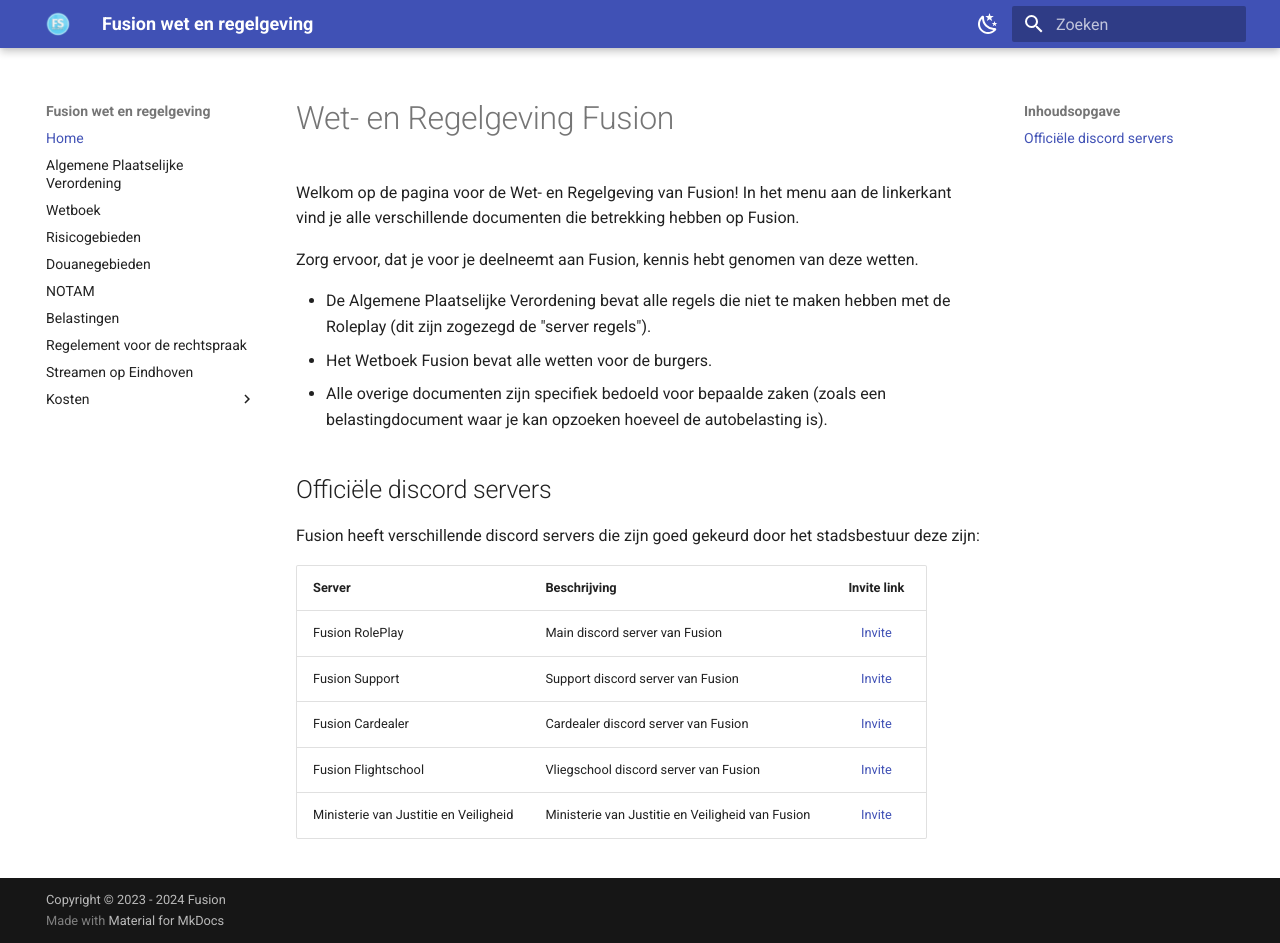
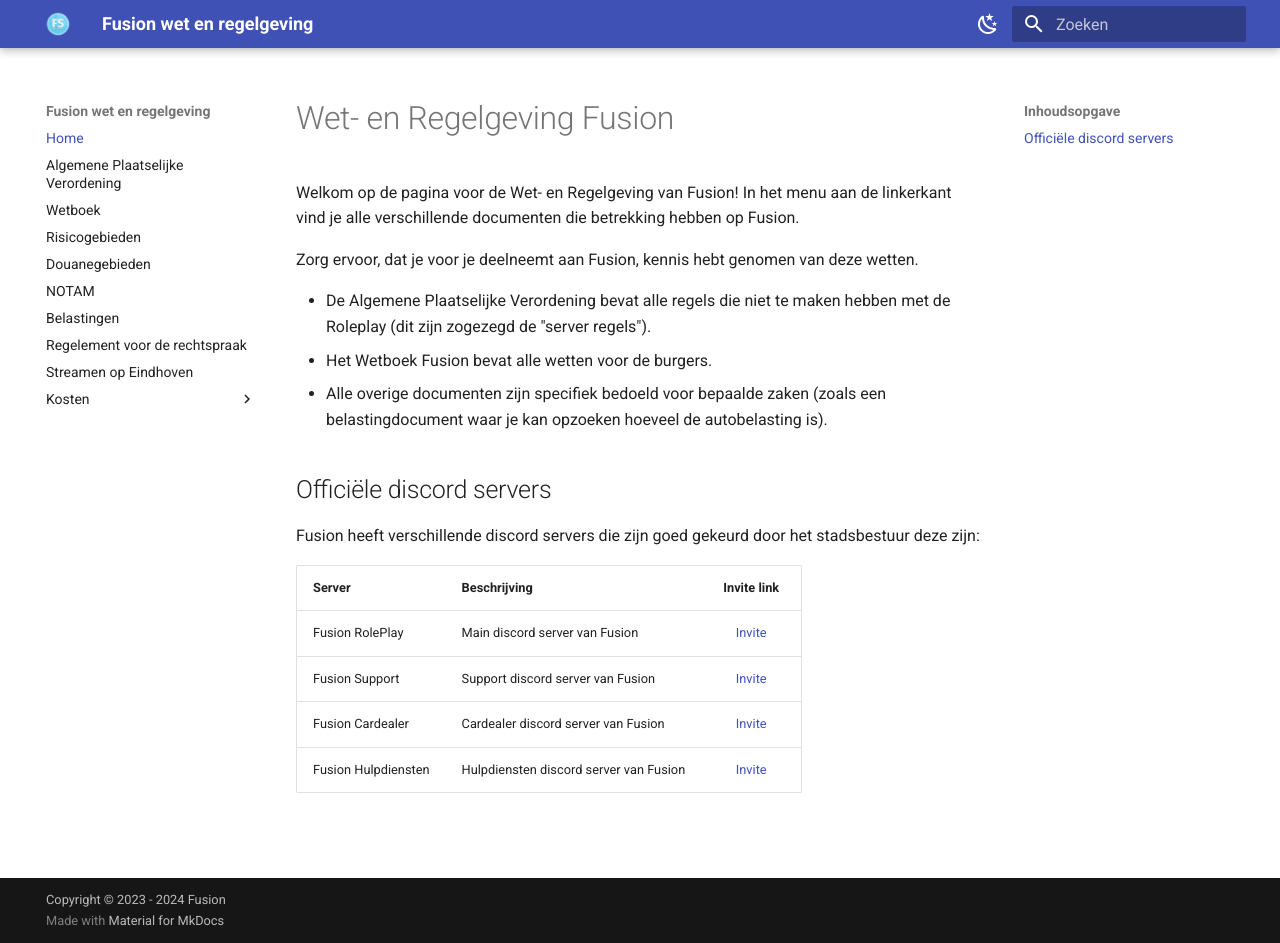
Before and after one commit to silentsources/claudapv, an MkDocs documentation site: the page built from docs/index.md, in a window 1280 px wide and 943 px high. Built offline with MkDocs 1.6.1 and Material for MkDocs 9.7.7, drawn with Linux system fonts in a browser that asks for light colours; comment, search, counter and statistics services are not loaded.

Commit message:
Update index.md

```diff
--- a/docs/index.md
+++ b/docs/index.md
@@ -15,8 +15,7 @@
 
 | Server | Beschrijving | Invite link |
 |---|---|:---:|
-|Fusion RolePlay| Main discord server van Fusion | [Invite](https://discord.gg/tedeapolis) |
-|Fusion Support| Support discord server van Fusion | [Invite](https://discord.gg/uQ9jGA93yC) |
-|Fusion Cardealer| Cardealer discord server van Fusion | [Invite](https://discord.gg/UcCG2kn) |
-|Fusion Flightschool| Vliegschool discord server van Fusion | [Invite](https://discord.gg/JMrvTrZqcz) |
-|Ministerie van Justitie en Veiligheid| Ministerie van Justitie en Veiligheid van Fusion | [Invite](https://discord.gg/KPTt4ce5nw) |
+|Fusion RolePlay| Main discord server van Fusion | [Invite](https://discord.gg/fsroleplay) |
+|Fusion Support| Support discord server van Fusion | [Invite](https://discord.gg/KsSYaCTUqD) |
+|Fusion Cardealer| Cardealer discord server van Fusion | [Invite](https://discord.gg/CrpGRhnvQt) |
+|Fusion Hulpdiensten| Hulpdiensten discord server van Fusion | [Invite](https://discord.gg/mSbCQjQ4QC)
```
